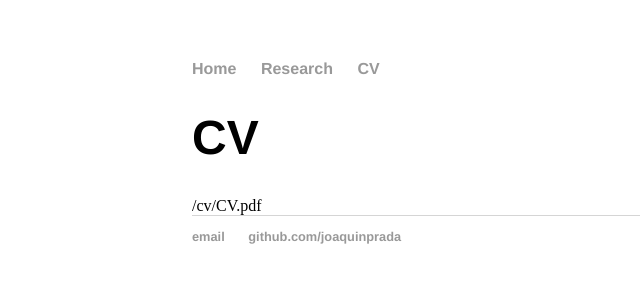
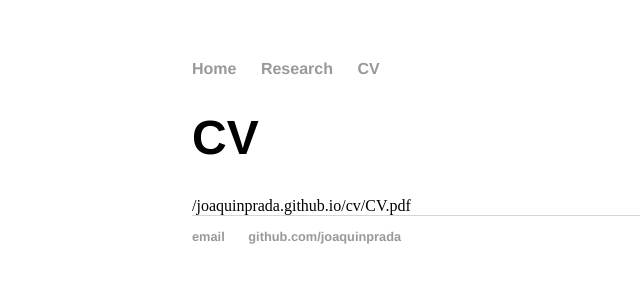
Before and after one commit to joaquinprada/joaquinprada.github.io, a Jekyll site: the page built from cv/index.html, in a window 1280 px wide. Shown: the top 300 px of the page, without its empty margins (0-640 px from the left). Built offline with Jekyll 4.4.1, drawn with Linux system fonts in a browser that asks for light colours.

Commit message:
Update _config.yml

```diff
--- a/_config.yml
+++ b/_config.yml
@@ -1 +1,2 @@
 name: Joaquin M. Prada
+baseurl: /joaquinprada.github.io
```
